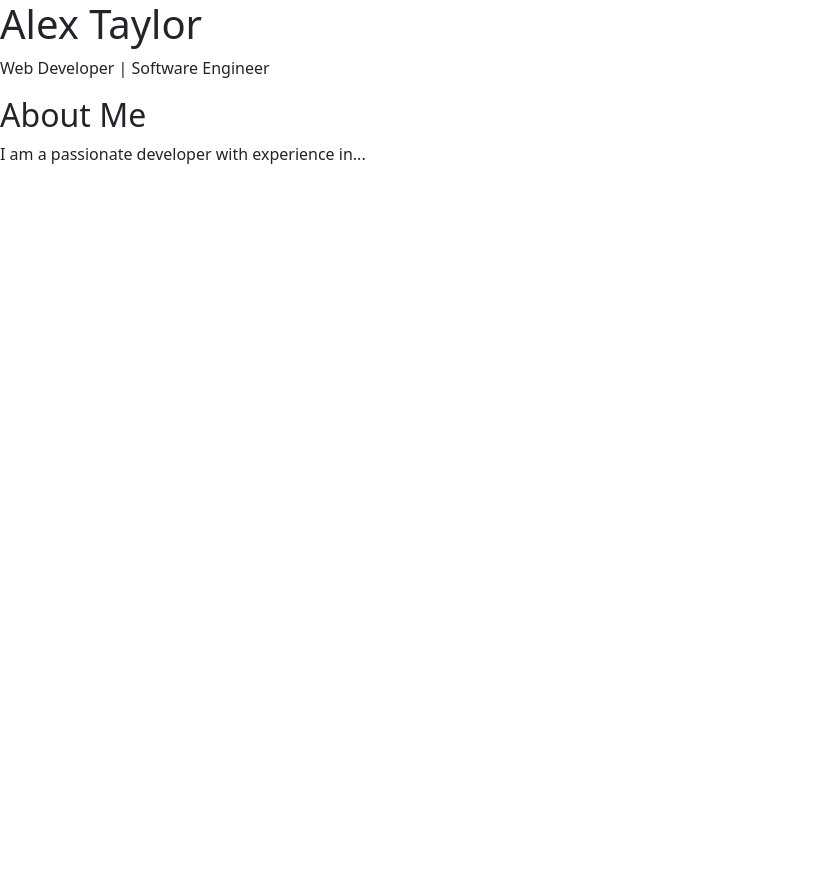
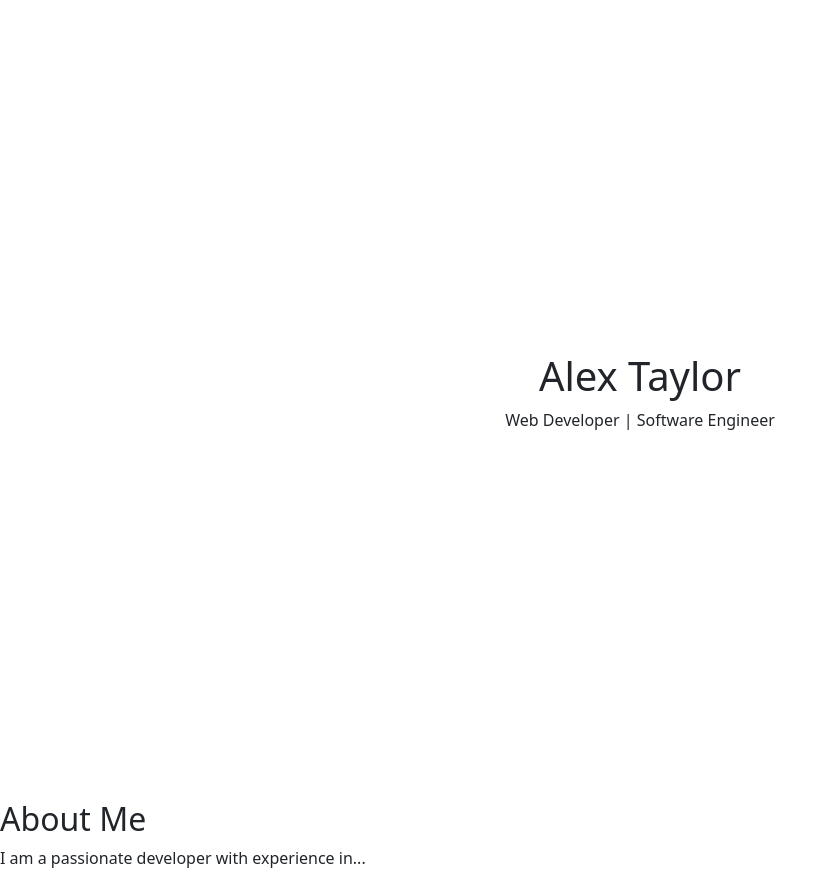
Before and after one commit to AlexETay7/MyPortfolio, a React (Vite) app: page / in a window 1280 px wide. Shown: the whole page, without its empty margins (0-838 px from the left). Before the commit the page ends 800 px from the top, so only its background shows below. Built offline with nearby package versions, Linux system fonts and the light colour scheme.

Commit message:
stuff added

```diff
--- a/src/App.tsx
+++ b/src/App.tsx
@@ -1,4 +1,5 @@
 import AboutMe from "./components/AboutMe";
+import "./styles/TitlePage.css";
 import TitlePage from "./components/TitlePage";
 
 function App() {
--- a/src/Message.tsx
+++ /dev/null
@@ -1,6 +0,0 @@
-function Message() {
-    // JavaScript XML
-    return <h1> Hello World</h1>;
-}
-
-export default Message;
--- /dev/null
+++ b/src/styles/TitlePage.css
@@ -0,0 +1,10 @@
+.title-page {
+    display: flex;
+    justify-content: center;
+    align-items: center;
+    height: 100vh; /* Set the height to fill the entire viewport */
+  }
+
+  .title-content {
+    text-align: center;
+  }
```
